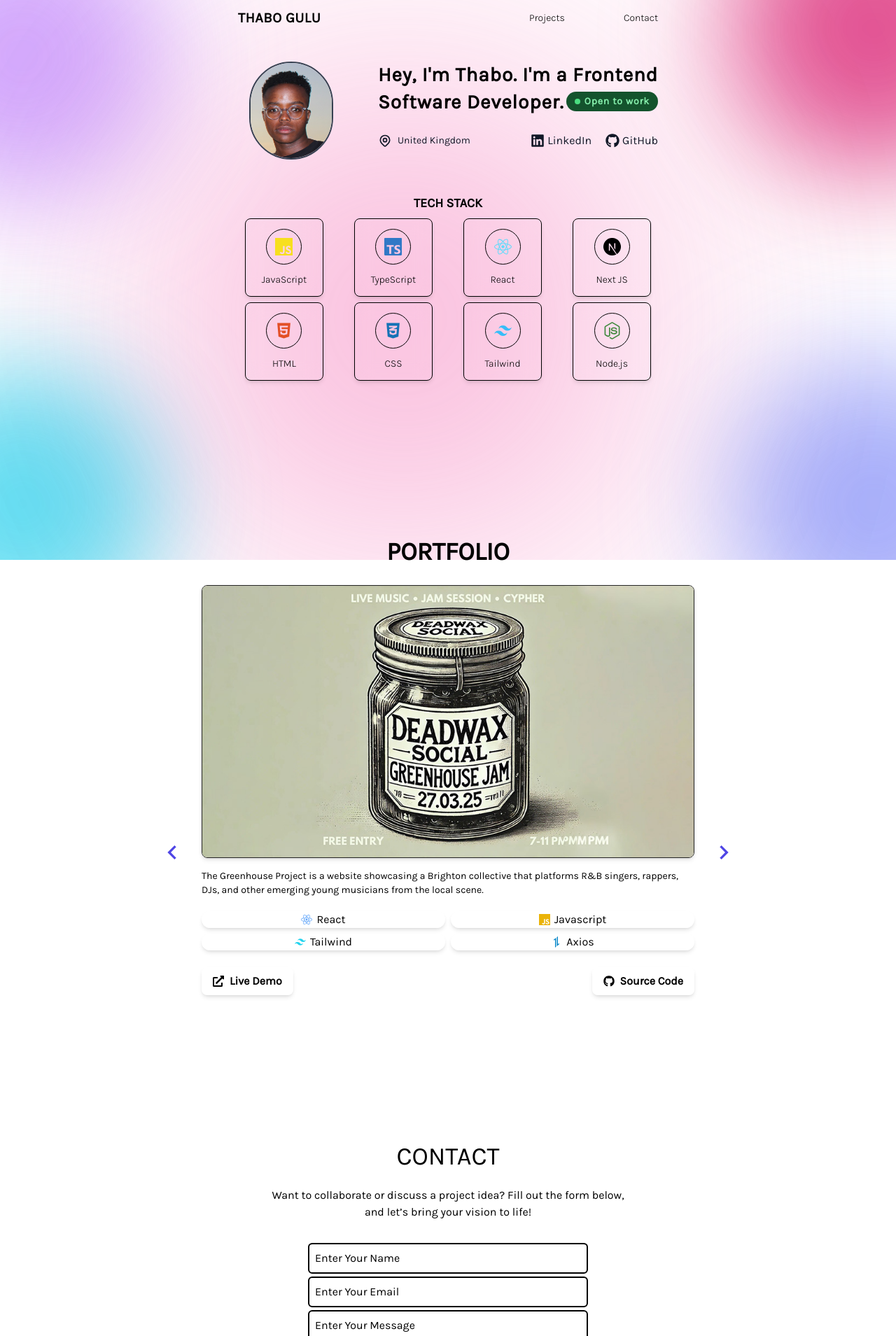
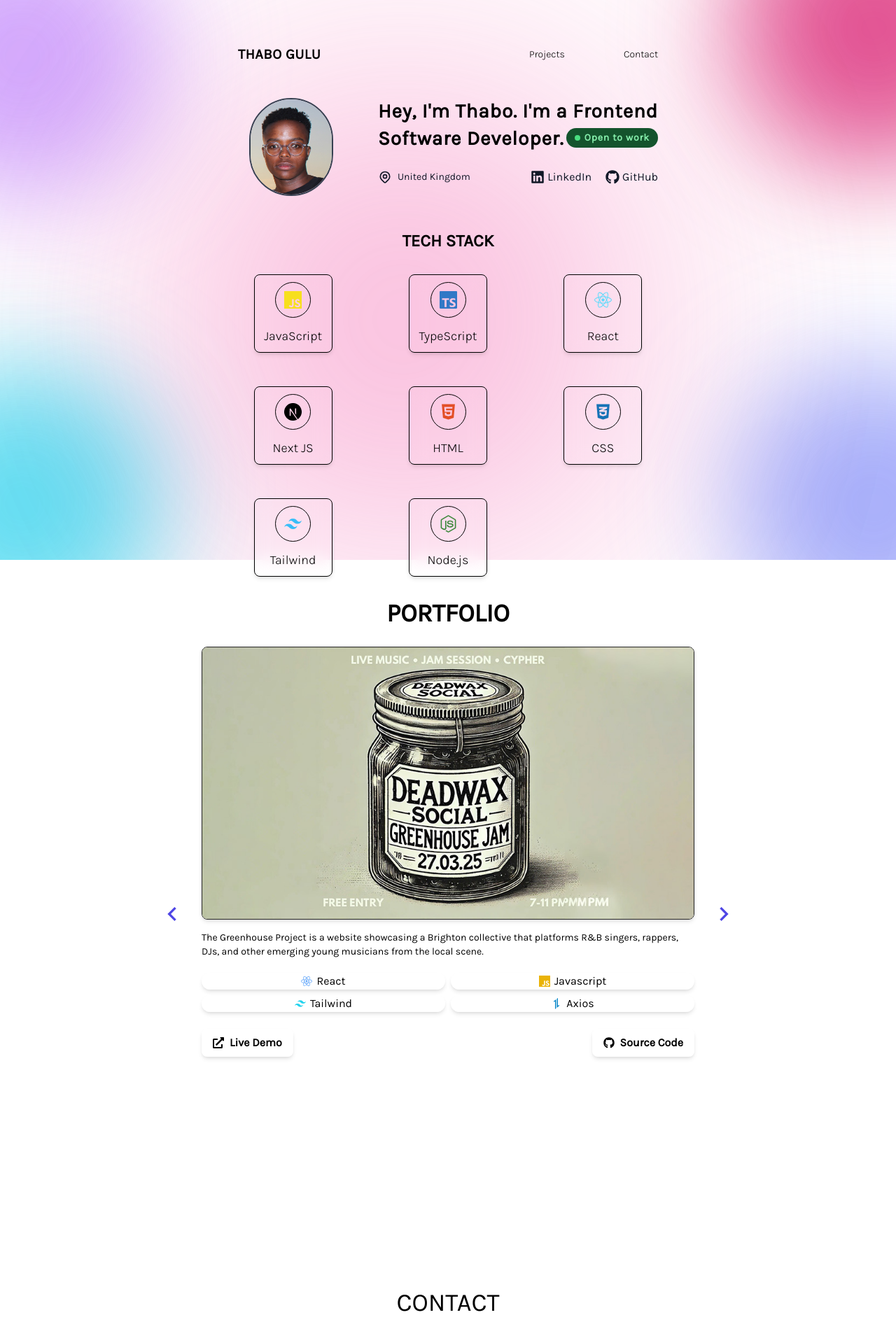
Before and after one commit to tgulu/Portfolio, a React (Create React App) app: page / in a window 1280 px wide. Shown: the top 1909 px of the page at 70% size. Built offline with nearby package versions, Linux system fonts and the light colour scheme; a web font is replaced by a local one.

Commit message:
change heights for screen sizes

```diff
--- a/src/components/Nav.jsx
+++ b/src/components/Nav.jsx
@@ -14,7 +14,7 @@ const Nav = () => {
   const toggleMenu = () => setNav(!nav);
 
   return (
-    <header className="w-full mt-3 z-50">
+    <header className="w-full mt-3 z-50 xl:mt-16">
       {/* Desktop Nav */}
       <div className="hidden md:flex justify-between items-center w-full">
         <h1 className="text-xl font-semibold tracking-wide">THABO GULU</h1>
--- a/src/components/TechStack.jsx
+++ b/src/components/TechStack.jsx
@@ -30,16 +30,18 @@ const stack = [
 
 const TechStack = () => {
   return (
-    <div className="grid grid-cols-2 sm:grid-cols-3 md:grid-cols-4 gap-x-10 gap-y-2 justify-items-center ">
+    <div className="grid grid-cols-2 sm:grid-cols-3 md:grid-cols-4 xl:grid-cols-3 gap-x-10 gap-y-2 xl:gap-x-20 xl:gap-y-12 justify-items-center ">
       {stack.map((tech, index) => (
         <div
           key={index}
-          className="aspect-square w-32 sm:w-30 md:w-28 border border-black rounded-lg flex flex-col items-center justify-center  backdrop-blur-md transition duration-300 shadow-md"
+          className="aspect-square w-32 md:w-28 2xl:w-36 border border-black rounded-lg flex flex-col items-center justify-center backdrop-blur-md transition duration-300 shadow-md"
         >
           <div className="mb-3 p-3 border border-black  rounded-full">
             {tech.icon}
           </div>
-          <span className="text-sm text-black font-light">{tech.name}</span>
+          <span className="text-sm xl:text-lg text-black font-light">
+            {tech.name}
+          </span>
         </div>
       ))}
     </div>
--- a/src/pages/Contact.jsx
+++ b/src/pages/Contact.jsx
@@ -4,13 +4,13 @@ const Contact = () => {
   return (
     <div
       name="contact"
-      className="h-full md:h-[95vh] w-full flex flex-col items-center justify-center px-4 py-3 "
+      className="h-full md:h-[85vh] w-full flex flex-col items-center justify-center px-1 py-3 "
     >
       <div className="w-full p-1 text-black h-screen">
         <div className="flex flex-col p-4 justify-center max-w-screen-lg gap-y-8 mx-auto h-full">
           {/* Heading Section */}
           <div className="pb-0 md:px-28 text-center">
-            <h1 className="pt-14 md:pt-0 mt-0 mb-2 text-2xl md:text-4xl">
+            <h1 className="pt-14 md:pt-0 mt-0 mb-2 text-lg md:text-xl lg:text-4xl">
               <span className="">CONTACT</span>
             </h1>
             <p className=" pt-4">
--- a/src/pages/Home.jsx
+++ b/src/pages/Home.jsx
@@ -70,7 +70,9 @@ const Home = () => {
 
         {/* Tech Stack */}
         <section id="techstack" className="text-center px-0 md:px-2">
-          <h3 className="text-lg font-bold mb-2 ">TECH STACK</h3>
+          <h3 className="text-lg xl:text-2xl font-bold mb-2 md:mb-8 ">
+            TECH STACK
+          </h3>
 
           <TechStack />
         </section>
--- a/src/pages/Portfolio.jsx
+++ b/src/pages/Portfolio.jsx
@@ -43,7 +43,7 @@ const Portfolio = () => {
   return (
     <div
       name="projects"
-      className="xl:h-[82vh] md:h-[100vh] md:mt-12 mt-0 w-full flex flex-col items-center justify-center px-4 py-5"
+      className="w-full flex flex-col items-center justify-center px-4 pt-8 pb-20"
     >
       <div className="w-full max-w-3xl">
         <h1 className="pt-14 md:pt-0 mt-0 mb-1 text-center font-bold text-lg md:text-2xl lg:text-4xl">
```
